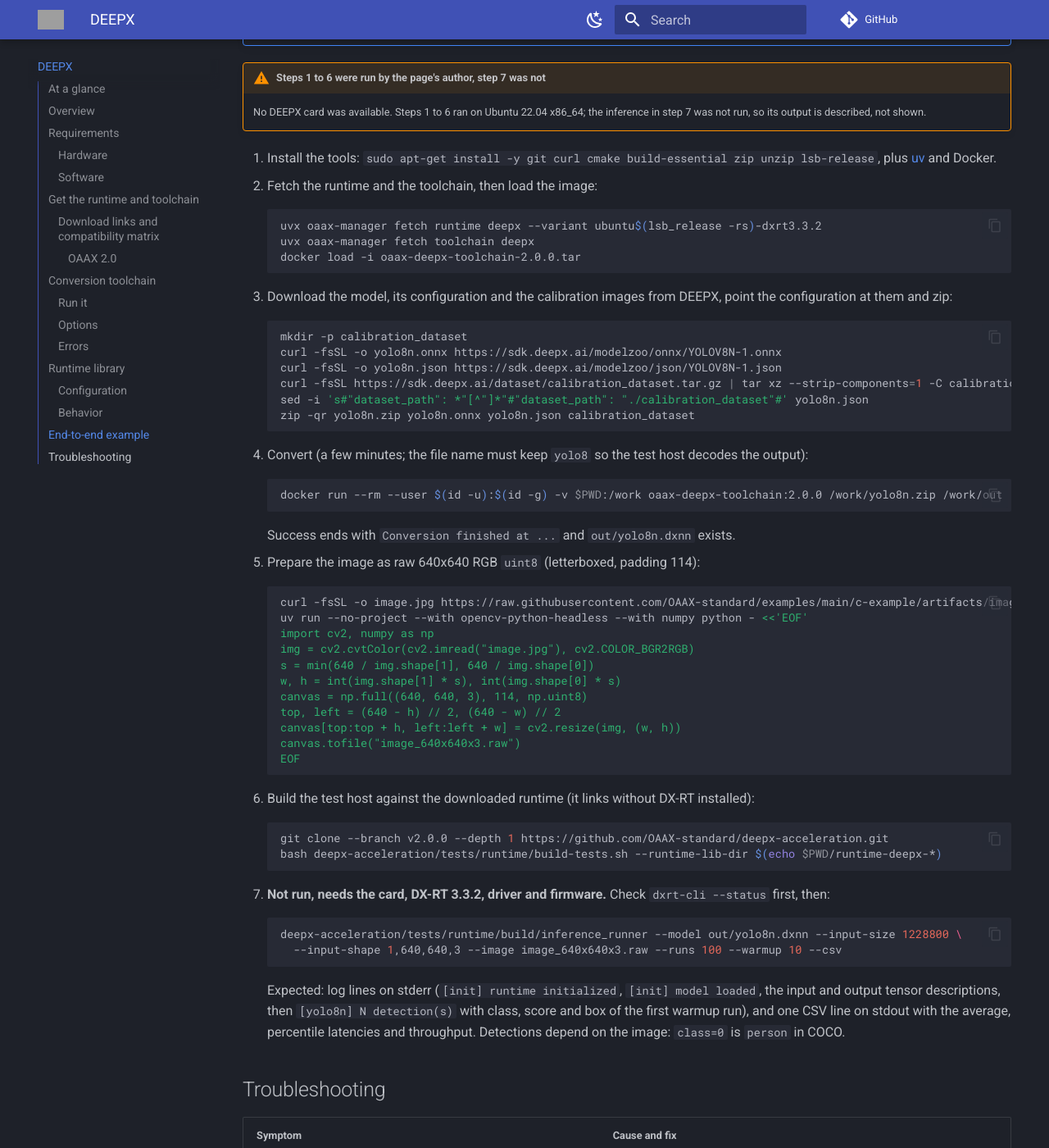
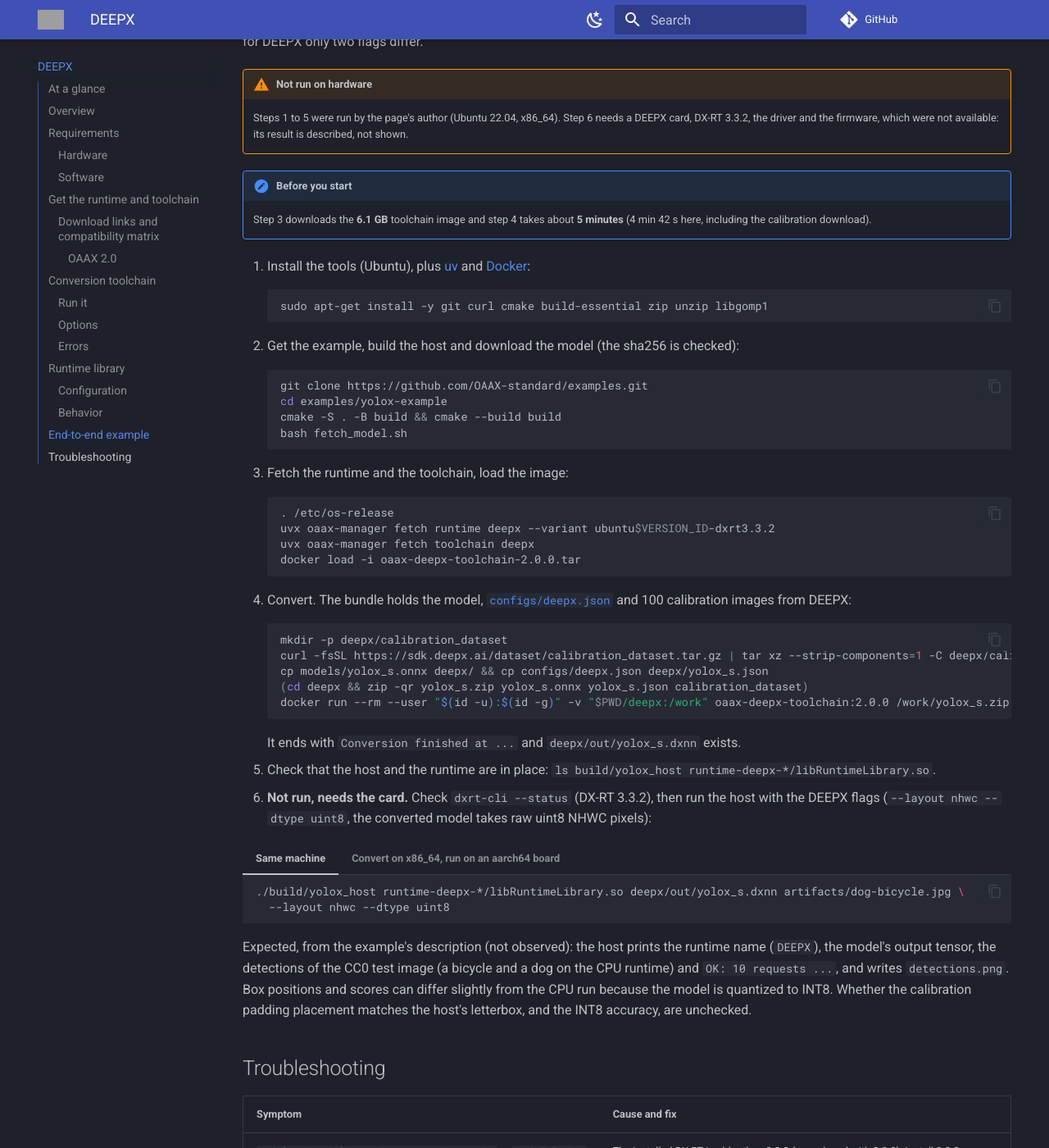
Before and after one commit to OAAX-standard/OAAX, an MkDocs documentation site: the page built from docs/DEEPX.md, in a window 1280 px wide and 1400 px high, scrolled down 6438 px. Shown: the whole window at 82% size. Built offline with MkDocs 1.6.1 and Material for MkDocs 9.7.7, drawn with Linux system fonts in a browser that asks for light colours; comment, search, counter and statistics services are not loaded; some of the changed text lies outside the part shown; grey boxes are pictures that could not be loaded.

Commit message:
docs: DEEPX example uses the YOLOX example; review fixes
Co-Authored-By: Claude Sonnet 5.5 <noreply@anthropic.com>
Claude-Session: https://claude.ai/code/session_01M2u3w5YV2HbmweduNp4Xok
Signed-off-by: Ayoub Assis <79724149+ayoubassis@users.noreply.github.com>

````diff
--- a/docs/DEEPX.md
+++ b/docs/DEEPX.md
@@ -12,6 +12,7 @@
 | Runtime library | `libRuntimeLibrary.so` (about 180 KB), Ubuntu 20.04 / 22.04 / 24.04, x86_64 and aarch64 |
 | Runtime input | one `uint8` NHWC tensor, normalization is compiled into the model |
 | Not supported | Windows, several models in one process |
+| Start here | the [end-to-end example](#end-to-end-example): `uvx oaax-manager fetch toolchain deepx` (**6.1 GB** image), then about **5 minutes** of conversion |
 
 ## Overview
 
@@ -28,7 +29,7 @@ DEEPX NPUs are edge inference accelerators; DX-H1 is the higher-performance vari
 - **Does not do**: image pre-processing, post-processing, float or layout conversion of the input.
 
 !!! warning "DX-H1"
-    DX-COM 2.3.0 reports `Target Hardware: M1`. The repository lists DX-H1 as supported, but this page could not check a DX-H1 conversion. Confirm with DEEPX before relying on it.
+    DX-COM 2.3.0 reports `Target Hardware: M1`. The repository lists DX-H1 as supported, but this page could not check a DX-H1 conversion ([issue #21](https://github.com/OAAX-standard/deepx-acceleration/issues/21){:target="_blank"}).
 
 ## Requirements
 
@@ -43,7 +44,7 @@ DEEPX NPUs are edge inference accelerators; DX-H1 is the higher-performance vari
 | --- | --- | --- |
 | OS | Ubuntu 20.04, 22.04 or 24.04, **the one the runtime was built for** | any Linux with Docker on x86_64 |
 | DEEPX software | [DX-RT](https://github.com/DEEPX-AI/dx_rt){:target="_blank"} **3.3.2**, [NPU driver](https://github.com/DEEPX-AI/dx_rt_npu_linux_driver){:target="_blank"}, [firmware](https://github.com/DEEPX-AI/dx_fw){:target="_blank"} | none (DX-COM is in the image) |
-| Other | a host application that calls the OAAX API | Docker, 6.1 GB of disk for the image |
+| Other | a host application that calls the OAAX API; on a minimal image `libgomp1` | Docker, [uv](https://docs.astral.sh/uv/getting-started/installation/){:target="_blank"} (for `oaax-manager`), 6.1 GB of disk for the image |
 | Network | no | **no**: converting works with `--network none` (tested); only downloading the image needs it |
 
 !!! warning "The DX-RT version must match exactly"
@@ -63,13 +64,14 @@ DX-RT is built from source (`./install.sh --all && ./build.sh` in the DX-RT repo
 With [`oaax-manager`](https://pypi.org/project/oaax-manager/){:target="_blank"}, which verifies the checksums:
 
 ```bash
-uvx oaax-manager list        # all builds; * = matches this machine
+uvx oaax-manager list        # all builds; * = matches this CPU architecture (all three Ubuntu variants get a star: pick yours)
 ```
 
 === "This machine"
 
     ```bash
-    uvx oaax-manager fetch runtime deepx --variant ubuntu$(lsb_release -rs)-dxrt3.3.2
+    . /etc/os-release       # sets VERSION_ID, e.g. 22.04
+    uvx oaax-manager fetch runtime deepx --variant ubuntu$VERSION_ID-dxrt3.3.2    # --variant is required
     uvx oaax-manager fetch toolchain deepx     # 6.1 GB, saves oaax-deepx-toolchain-2.0.0.tar
     ```
 
@@ -104,10 +106,10 @@ The input is a `.zip` with, **at its root**, exactly one `.onnx`, exactly one `.
 
 ```bash
 docker load -i oaax-deepx-toolchain-2.0.0.tar     # loads oaax-deepx-toolchain:2.0.0 and :latest
-docker run --rm --user $(id -u):$(id -g) -v $PWD:/work oaax-deepx-toolchain:2.0.0 /work/model.zip /work/output
+docker run --rm --user $(id -u):$(id -g) -v "$PWD:/work" oaax-deepx-toolchain:2.0.0 /work/model.zip /work/output
 ```
 
-Output in `./output`: `<onnx name>.dxnn` and `convert.log` (the toolchain writes no `logs.json`). Without `--user` the files belong to root. A 12.7 MB YOLOv8n with 100 calibration images took 3 min 9 s on a 20-core machine.
+Output in `./output`: `<onnx name>.dxnn` and `convert.log` (the toolchain writes no `logs.json`). Without `--user` the files belong to root. The official YOLOX-s with 100 calibration images took 4 min 42 s on a 20-core machine (see the example below).
 
 ### Options
 
@@ -131,7 +133,7 @@ Preprocessing steps: `resize` (`width`+`height`, or `mode`, `size`, `pad_locatio
     The entrypoint does not forward flags. To use them, run `dxcom` directly (tested with `--opt_level 0 --gen_log`):
 
     ```bash
-    docker run --rm --user $(id -u):$(id -g) -v $PWD/w:/work -w /work --entrypoint dxcom oaax-deepx-toolchain:2.0.0 \
+    docker run --rm --user $(id -u):$(id -g) -v "$PWD/w:/work" -w /work --entrypoint dxcom oaax-deepx-toolchain:2.0.0 \
       -m model.onnx -c model.json -o out --opt_level 0 --gen_log
     ```
 
@@ -150,6 +152,8 @@ Preprocessing steps: `resize` (`width`+`height`, or `mode`, `size`, `pad_locatio
 | `Usage: ... <zip file> <output dir>` | not exactly two arguments |
 | `Expected exactly 1 ONNX file, but found N` / `... JSON file ...` | wrong count, or the files are in a sub-folder of the zip, or the zip path is wrong |
 | `Error: dxcom conversion failed.` | followed by DX-COM's own error, e.g. `ConfigFileError: You Must define input shapes`, `ConfigInputError`, `DataNotFoundError`, `DataPreprocessingError`, `DataLoaderError` |
+
+Known gaps are tracked in the repository: the toolchain writes `convert.log` instead of `logs.json` ([#17](https://github.com/OAAX-standard/deepx-acceleration/issues/17){:target="_blank"}), invalid config keys and `calibration_method` values are accepted silently ([#18](https://github.com/OAAX-standard/deepx-acceleration/issues/18){:target="_blank"}), only a zip bundle is accepted ([#19](https://github.com/OAAX-standard/deepx-acceleration/issues/19){:target="_blank"}) and the image is large ([#20](https://github.com/OAAX-standard/deepx-acceleration/issues/20){:target="_blank"}).
 
 ## Runtime library
 
@@ -192,60 +196,56 @@ The runtime implements the [OAAX 2.0 interface](https://github.com/OAAX-standard
 
 ## End-to-end example
 
-This converts DEEPX's YOLOv8n and runs it on an image with the repository's own test host, which sends a `uint8` NHWC image and decodes the YOLO output.
+This converts the official **YOLOX-s** detector and runs it with the [YOLOX example](https://github.com/OAAX-standard/examples/tree/main/yolox-example){:target="_blank"}, one small C host that runs on every OAAX runtime; for DEEPX only two flags differ.
 
-!!! note "Why not the OAAX C example?"
-    The `c-example` model has two inputs and a built-in NMS, and the toolchain rejects it (`DataLoaderError ... expects 2 inputs`). Its host sends float NCHW, which the DEEPX runtime also rejects. The YOLOv8n weights are Ultralytics-derived (AGPL-3.0): use them for evaluation only.
+!!! warning "Not run on hardware"
+    Steps 1 to 5 were run by the page's author (Ubuntu 22.04, x86_64). Step 6 needs a DEEPX card, DX-RT 3.3.2, the driver and the firmware, which were not available: its result is described, not shown.
 
-!!! warning "Steps 1 to 6 were run by the page's author, step 7 was not"
-    No DEEPX card was available. Steps 1 to 6 ran on Ubuntu 22.04 x86_64; the inference in step 7 was not run, so its output is described, not shown.
+!!! note "Before you start"
+    Step 3 downloads the **6.1 GB** toolchain image and step 4 takes about **5 minutes** (4 min 42 s here, including the calibration download).
 
-1. Install the tools: `sudo apt-get install -y git curl cmake build-essential zip unzip lsb-release`, plus [uv](https://docs.astral.sh/uv/getting-started/installation/){:target="_blank"} and Docker.
-2. Fetch the runtime and the toolchain, then load the image:
+1. Install the tools (Ubuntu), plus [uv](https://docs.astral.sh/uv/getting-started/installation/){:target="_blank"} and [Docker](https://docs.docker.com/engine/install/){:target="_blank"}:
    ```bash
-   uvx oaax-manager fetch runtime deepx --variant ubuntu$(lsb_release -rs)-dxrt3.3.2
+   sudo apt-get install -y git curl cmake build-essential zip unzip libgomp1
+   ```
+2. Get the example, build the host and download the model (the sha256 is checked):
+   ```bash
+   git clone https://github.com/OAAX-standard/examples.git
+   cd examples/yolox-example
+   cmake -S . -B build && cmake --build build
+   bash fetch_model.sh
+   ```
+3. Fetch the runtime and the toolchain, load the image:
+   ```bash
+   . /etc/os-release
+   uvx oaax-manager fetch runtime deepx --variant ubuntu$VERSION_ID-dxrt3.3.2
    uvx oaax-manager fetch toolchain deepx
    docker load -i oaax-deepx-toolchain-2.0.0.tar
    ```
-3. Download the model, its configuration and the calibration images from DEEPX, point the configuration at them and zip:
+4. Convert. The bundle holds the model, [`configs/deepx.json`](https://github.com/OAAX-standard/examples/blob/main/yolox-example/configs/deepx.json){:target="_blank"} and 100 calibration images from DEEPX:
    ```bash
-   mkdir -p calibration_dataset
-   curl -fsSL -o yolo8n.onnx https://sdk.deepx.ai/modelzoo/onnx/YOLOV8N-1.onnx
-   curl -fsSL -o yolo8n.json https://sdk.deepx.ai/modelzoo/json/YOLOV8N-1.json
-   curl -fsSL https://sdk.deepx.ai/dataset/calibration_dataset.tar.gz | tar xz --strip-components=1 -C calibration_dataset
-   sed -i 's#"dataset_path": *"[^"]*"#"dataset_path": "./calibration_dataset"#' yolo8n.json
-   zip -qr yolo8n.zip yolo8n.onnx yolo8n.json calibration_dataset
+   mkdir -p deepx/calibration_dataset
+   curl -fsSL https://sdk.deepx.ai/dataset/calibration_dataset.tar.gz | tar xz --strip-components=1 -C deepx/calibration_dataset
+   cp models/yolox_s.onnx deepx/ && cp configs/deepx.json deepx/yolox_s.json
+   (cd deepx && zip -qr yolox_s.zip yolox_s.onnx yolox_s.json calibration_dataset)
+   docker run --rm --user "$(id -u):$(id -g)" -v "$PWD/deepx:/work" oaax-deepx-toolchain:2.0.0 /work/yolox_s.zip /work/out
    ```
-4. Convert (a few minutes; the file name must keep `yolo8` so the test host decodes the output):
-   ```bash
-   docker run --rm --user $(id -u):$(id -g) -v $PWD:/work oaax-deepx-toolchain:2.0.0 /work/yolo8n.zip /work/out
-   ```
-   Success ends with `Conversion finished at ...` and `out/yolo8n.dxnn` exists.
-5. Prepare the image as raw 640x640 RGB `uint8` (letterboxed, padding 114):
-   ```bash
-   curl -fsSL -o image.jpg https://raw.githubusercontent.com/OAAX-standard/examples/main/c-example/artifacts/image.jpg
-   uv run --no-project --with opencv-python-headless --with numpy python - <<'EOF'
-   import cv2, numpy as np
-   img = cv2.cvtColor(cv2.imread("image.jpg"), cv2.COLOR_BGR2RGB)
-   s = min(640 / img.shape[1], 640 / img.shape[0])
-   w, h = int(img.shape[1] * s), int(img.shape[0] * s)
-   canvas = np.full((640, 640, 3), 114, np.uint8)
-   top, left = (640 - h) // 2, (640 - w) // 2
-   canvas[top:top + h, left:left + w] = cv2.resize(img, (w, h))
-   canvas.tofile("image_640x640x3.raw")
-   EOF
-   ```
-6. Build the test host against the downloaded runtime (it links without DX-RT installed):
-   ```bash
-   git clone --branch v2.0.0 --depth 1 https://github.com/OAAX-standard/deepx-acceleration.git
-   bash deepx-acceleration/tests/runtime/build-tests.sh --runtime-lib-dir $(echo $PWD/runtime-deepx-*)
-   ```
-7. **Not run, needs the card, DX-RT 3.3.2, driver and firmware.** Check `dxrt-cli --status` first, then:
-   ```bash
-   deepx-acceleration/tests/runtime/build/inference_runner --model out/yolo8n.dxnn --input-size 1228800 \
-     --input-shape 1,640,640,3 --image image_640x640x3.raw --runs 100 --warmup 10 --csv
-   ```
-   Expected: log lines on stderr (`[init] runtime initialized`, `[init] model loaded`, the input and output tensor descriptions, then `[yolo8n] N detection(s)` with class, score and box of the first warmup run), and one CSV line on stdout with the average, percentile latencies and throughput. Detections depend on the image: `class=0` is `person` in COCO.
+   It ends with `Conversion finished at ...` and `deepx/out/yolox_s.dxnn` exists.
+5. Check that the host and the runtime are in place: `ls build/yolox_host runtime-deepx-*/libRuntimeLibrary.so`.
+6. **Not run, needs the card.** Check `dxrt-cli --status` (DX-RT 3.3.2), then run the host with the DEEPX flags (`--layout nhwc --dtype uint8`, the converted model takes raw uint8 NHWC pixels):
+
+=== "Same machine"
+
+    ```bash
+    ./build/yolox_host runtime-deepx-*/libRuntimeLibrary.so deepx/out/yolox_s.dxnn artifacts/dog-bicycle.jpg \
+      --layout nhwc --dtype uint8
+    ```
+
+=== "Convert on x86_64, run on an aarch64 board"
+
+    Fetch the runtime on the board (`uvx oaax-manager fetch runtime deepx --variant ubuntu$VERSION_ID-dxrt3.3.2`), build the host there (steps 1 and 2), copy `deepx/out/yolox_s.dxnn` to it and run the same command.
+
+Expected, from the example's description (not observed): the host prints the runtime name (`DEEPX`), the model's output tensor, the detections of the CC0 test image (a bicycle and a dog on the CPU runtime) and `OK: 10 requests ...`, and writes `detections.png`. Box positions and scores can differ slightly from the CPU run because the model is quantized to INT8. Whether the calibration padding placement matches the host's letterbox, and the INT8 accuracy, are unchecked.
 
 ## Troubleshooting
 
@@ -253,7 +253,7 @@ This converts DEEPX's YOLOv8n and runs it on an image with the repository's own
 | --- | --- |
 | `undefined symbol: _ZN4dxrt14GetTaskMaxLoadEv` or `symbol lookup error` when loading or calling the runtime | The installed DX-RT is older than 3.3.2 (reproduced with 2.0.3). Install 3.3.2, run `ldconfig`, check with `ldd` |
 | `libdxrt.so: cannot open shared object file` | DX-RT is not installed or not on the library path (it installs to `/usr/local/lib`, run `ldconfig`) |
-| `GLIBC_...` / `GLIBCXX_...` not found | Wrong build for the OS: take the variant matching `lsb_release -rs` |
+| `GLIBC_...` / `GLIBCXX_...` not found | Wrong build for the OS: take the variant matching your Ubuntu (`. /etc/os-release; echo $VERSION_ID`) |
 | `[DXRT][Error] Device not found.`, possibly followed by an abort | DX-RT sees no card (seen with `dxrt-cli` and no hardware). Reseat the card and check the driver, firmware and `dxrt-cli --status` |
 | `FILE_NOT_FOUND`, `Model file not found: <path>` | Wrong path to the `.dxnn` |
 | `INVALID_MODEL`, `Failed to load model: ...` | The file is not a DXNN that this DX-RT accepts (an `.onnx`, truncated, or built by a very different DX-COM) |
````
